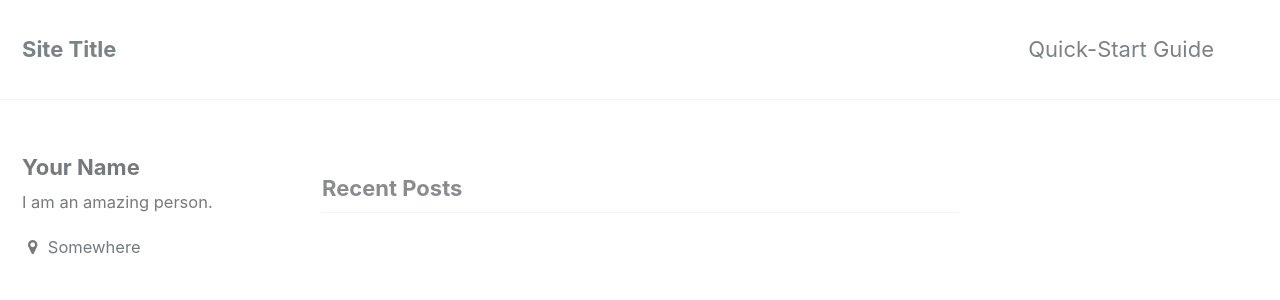
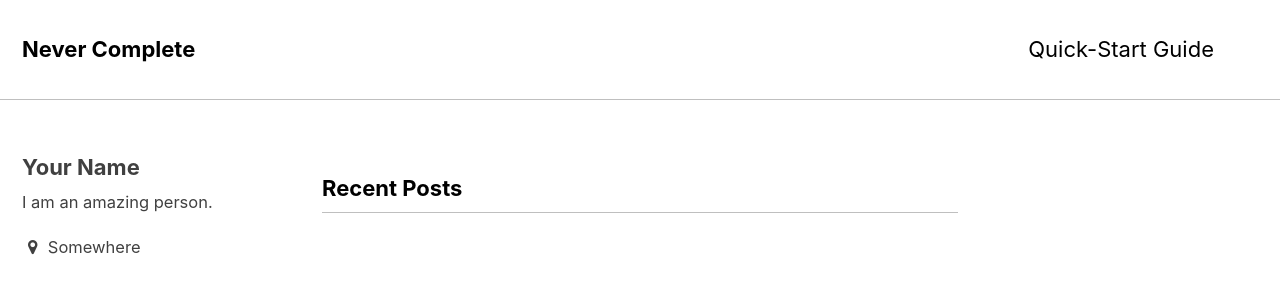
Before and after one commit to Catastrio/catastrio.github.io, a Jekyll site: the page built from index.html, in a window 1280 px wide and 900 px high. Shown: the top 300 px of the window. Built offline with Jekyll 4.4.1, drawn with Linux system fonts in a browser that asks for light colours; the list of posts is cut into pages by our own code; some of the changed text lies outside the part shown.

Commit message:
Updated config

```diff
--- a/_config.yml
+++ b/_config.yml
@@ -5,14 +5,14 @@
 # For technical reasons, this file is *NOT* reloaded automatically when you use
 # `jekyll serve`. If you change this file, please restart the server process.
 
-minimal_mistakes_skin    : "default" # "air", "aqua", "contrast", "dark", "dirt", "neon", "mint", "plum", "sunrise"
+minimal_mistakes_skin    : "contrast" # "air", "aqua", "contrast", "dark", "dirt", "neon", "mint", "plum", "sunrise"
 
 # Site Settings
 locale                   : "en"
-title                    : "Site Title"
+title                    : "Never Complete"
 title_separator          : "-"
-name                     : "Your Name"
-description              : "An amazing website."
+name                     : "Michael Cassio"
+description              : "Welcome to my site!"
 url                      : # the base hostname & protocol for your site e.g. "https://mmistakes.github.io"
 baseurl                  : # the subpath of your site, e.g. "/blog"
 repository               : # GitHub username/repo-name e.g. "mmistakes/minimal-mistakes"
```
